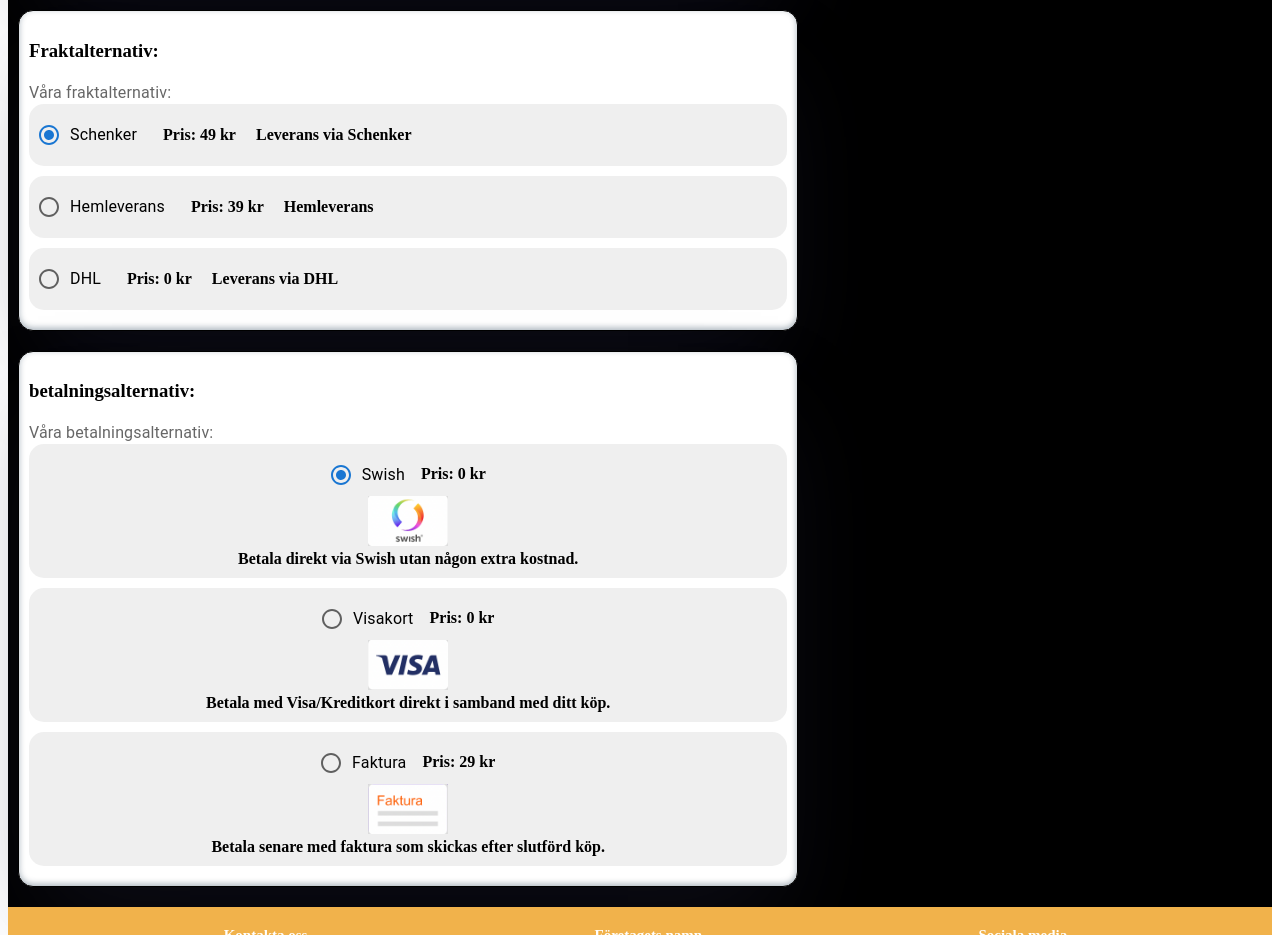
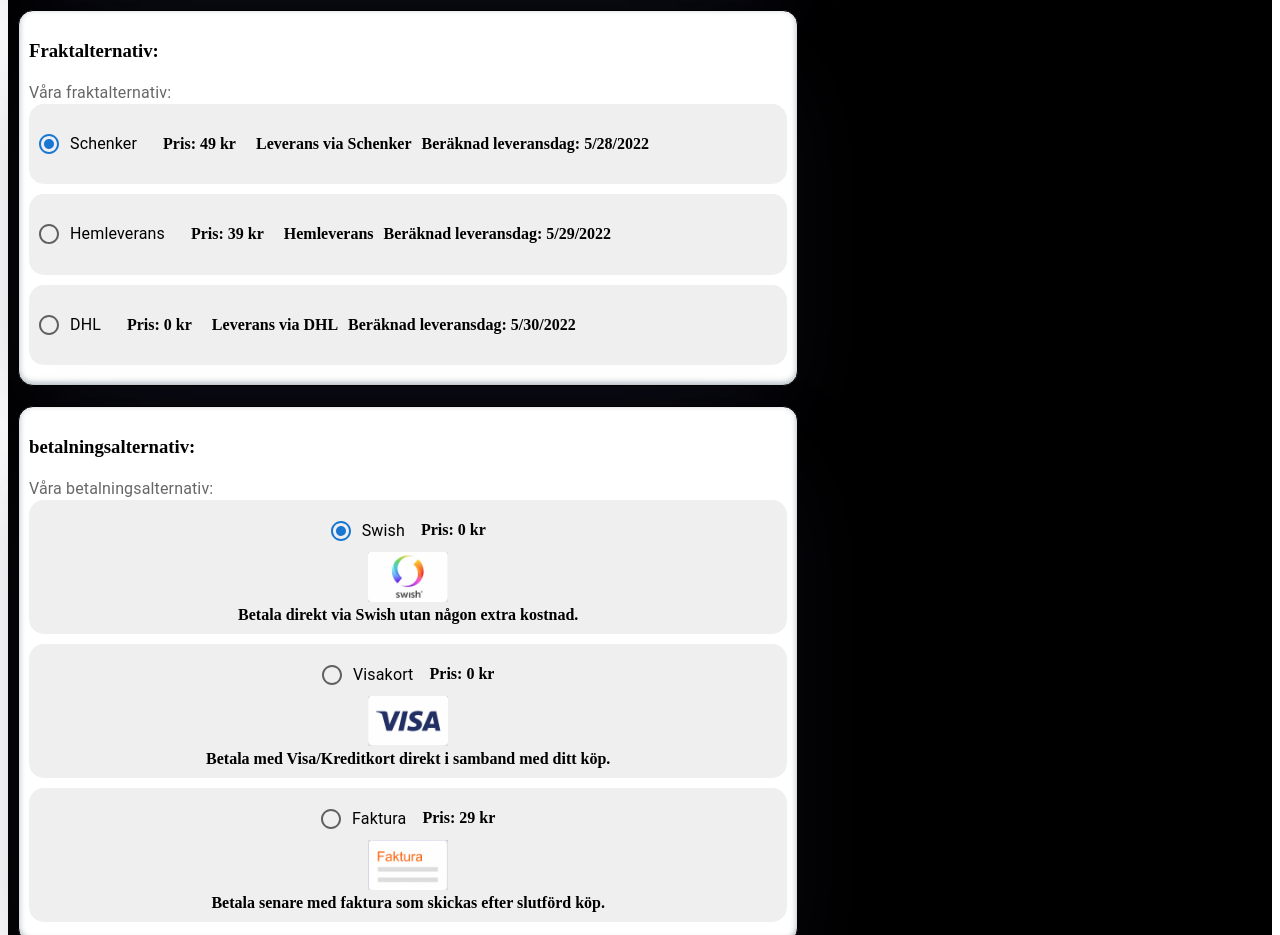
Before and after one commit to FredrikOlssons/Systemutveckling_Ramverk, a React (Vite) app: page /checkOut in a window 1280 px wide. Shown: the part 780-1715 px from the top of the page. Built offline with nearby package versions, Linux system fonts and the light colour scheme; a web font is replaced by a local one.

Commit message:
added shipping date

```diff
--- a/package.json
+++ b/package.json
@@ -17,6 +17,7 @@
     "formic": "^0.0.10",
     "formik": "^2.2.9",
     "react": "^18.1.0",
+    "react-datepicker": "^4.8.0",
     "react-dom": "^18.1.0",
     "react-hero-carousel": "^1.2.1",
     "react-lazy-hero": "^2.0.0",
@@ -27,6 +28,7 @@
   },
   "devDependencies": {
     "@types/react": "^18.0.0",
+    "@types/react-datepicker": "^4.4.2",
     "@types/react-dom": "^18.0.0",
     "@vitejs/plugin-react": "^1.3.0",
     "typescript": "^4.6.3",
--- a/src/components/options/delivery.tsx
+++ b/src/components/options/delivery.tsx
@@ -1,10 +1,12 @@
 import { FC, useState, CSSProperties } from "react"
-import { delivery } from "../../data/delivery";
+import { deliveryList } from "../../data/delivery";
 import Radio from '@mui/material/Radio';
 import RadioGroup from '@mui/material/RadioGroup';
 import FormControlLabel from '@mui/material/FormControlLabel';
 import FormControl from '@mui/material/FormControl';
 import FormLabel from '@mui/material/FormLabel';
+
+import DatePicker from "react-datepicker";
 
 
 interface Props {}
@@ -19,26 +21,62 @@ export const Delivery: FC<Props> = (props) => {
             return deliveryAlt
         }
     }
+
+
+
     choosenDelivery;
+
+
+    const getDeliveryDate = (choosenDelivery: number | undefined) => {
+    let arrivalDate: Date = new Date();
+    arrivalDate = new Date(new Date().setHours(new Date().getHours() + choosenDelivery!))
+
+    console.log(typeof(arrivalDate))
+    let newString = arrivalDate.toLocaleDateString();
+    console.log(typeof(newString))
+
+    return newString
+
+}
+
+
+
+
+
+
+  /*   const getArrivalDate = () => {
+
+        deliveryList.map(choosenD) => {
+            let arrivalDate: Date = new Date();
+            arrivalDate = new Date(new Date().setHours(new Date().getHours() + choosenD.estimatedDelivery))
+
+        }
+    } */
 
     return (
         <FormControl>
             <FormLabel id="demo-radio-buttons-group-label">Våra fraktalternativ:</FormLabel>
             <RadioGroup
                 aria-labelledby="demo-radio-buttons-group-label"
-                defaultValue={delivery[0].title}
+                defaultValue={deliveryList[0].title}
+
 
                 name="radio-buttons-group">
 
                 {
-                delivery.map((choosenDelivery) => {
+                deliveryList.map((choosenDelivery) => {
                     return (
                     <div style={deliveryBox}>
-                        <FormControlLabel key={choosenDelivery.id} value={choosenDelivery.title} control={<Radio />} label={choosenDelivery.title} />
+                        <FormControlLabel key={choosenDelivery.id} value={choosenDelivery.title} control={<Radio />} label={choosenDelivery.title}
+                         onChange = {() => getDeliveryDate(choosenDelivery.estimatedDelivery)} />
                         <span key={choosenDelivery.price}>Pris: {choosenDelivery.price} kr</span>
                         <br />
+
+
                         <span key={choosenDelivery.description}>{choosenDelivery.description}</span>
 
+                        <h4>Beräknad leveransdag: { getDeliveryDate(choosenDelivery.estimatedDelivery)}</h4>
+                        <span></span>
                     </div>
                     )
                 })
--- a/src/components/options/payment.tsx
+++ b/src/components/options/payment.tsx
@@ -1,5 +1,5 @@
 import { FC, useState, CSSProperties } from "react"
-import { payment } from '../../data/payment'
+import { paymentList } from '../../data/payment'
 import Radio from '@mui/material/Radio';
 import RadioGroup from '@mui/material/RadioGroup';
 import FormControlLabel from '@mui/material/FormControlLabel';
@@ -26,12 +26,12 @@ export const Payment: FC<Props> = (props) => {
             <FormLabel id="demo-radio-buttons-group-label">Våra betalningsalternativ:</FormLabel>
             <RadioGroup
                 aria-labelledby="demo-radio-buttons-group-label"
-                defaultValue={payment[0].title}
+                defaultValue={paymentList[0].title}
 
                 name="radio-buttons-group">
 
                 {
-                payment.map((choosenPayment) => {
+                paymentList.map((choosenPayment) => {
                     return (
                     <div style={paymentBox}>
                         <FormControlLabel key={choosenPayment.id} value={choosenPayment.title} control={<Radio />} label={choosenPayment.title} />
--- a/src/data/delivery.tsx
+++ b/src/data/delivery.tsx
@@ -7,24 +7,24 @@ export interface Delivery {
     estimatedDelivery: number
 }
 
-export const delivery: Delivery[] = [
+export const deliveryList: Delivery[] = [
     {
         id: 1,
         title: "Schenker",
         description: "Leverans via Schenker",
         price: 49,
-        estimatedDelivery: 2
+        estimatedDelivery: 24
     }, {
         id: 2,
         title: "Hemleverans",
         description: "Hemleverans",
         price: 39,
-        estimatedDelivery: 4
+        estimatedDelivery: 48
     }, {
         id: 3,
         title: "DHL",
         description: "Leverans via DHL",
         price: 0,
-        estimatedDelivery: 7
+        estimatedDelivery: 72
     }
 ]
--- a/src/data/payment.tsx
+++ b/src/data/payment.tsx
@@ -12,7 +12,7 @@ export interface Payment {
     price: number
 }
 
-export const payment: Payment[] = [
+export const paymentList: Payment[] = [
     {
         id: 1,
         title: "Swish",
```
Also changed, not shown: 1 other file (tests, documents, lock files or other folders).
